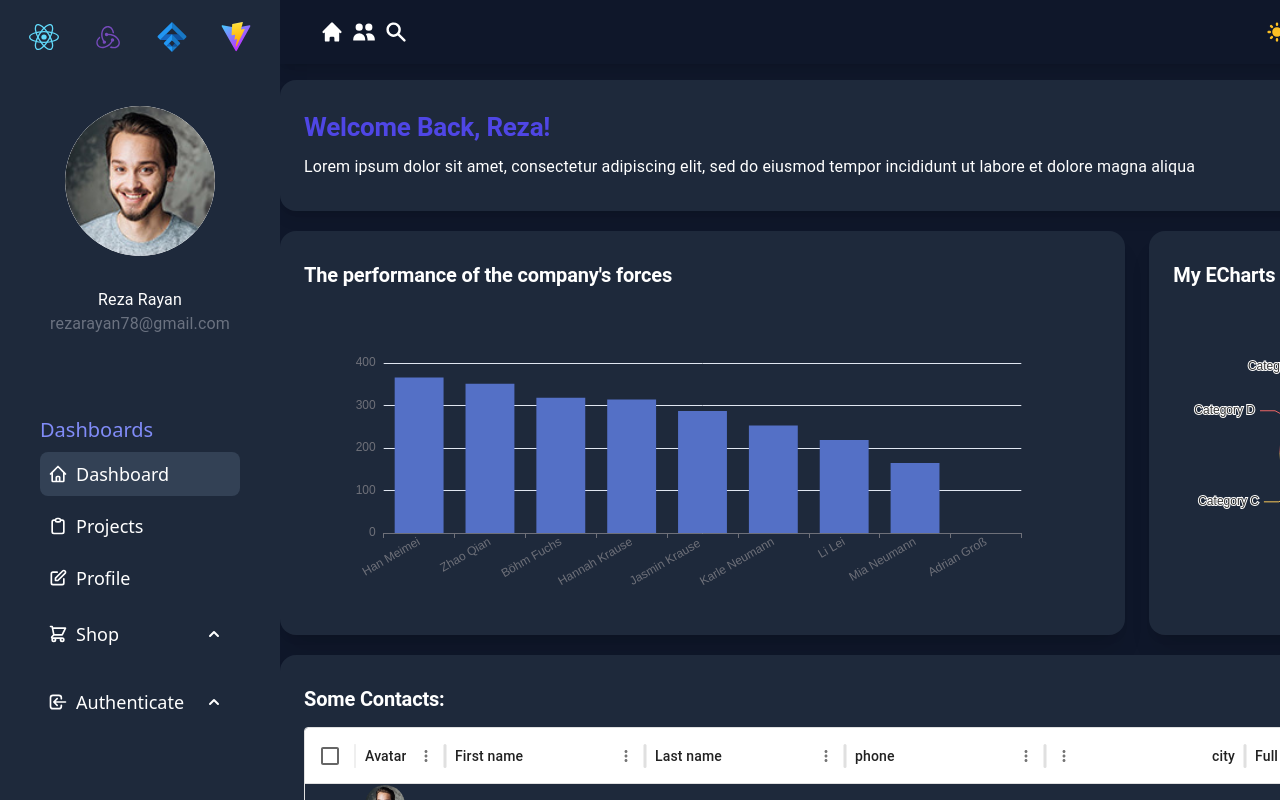
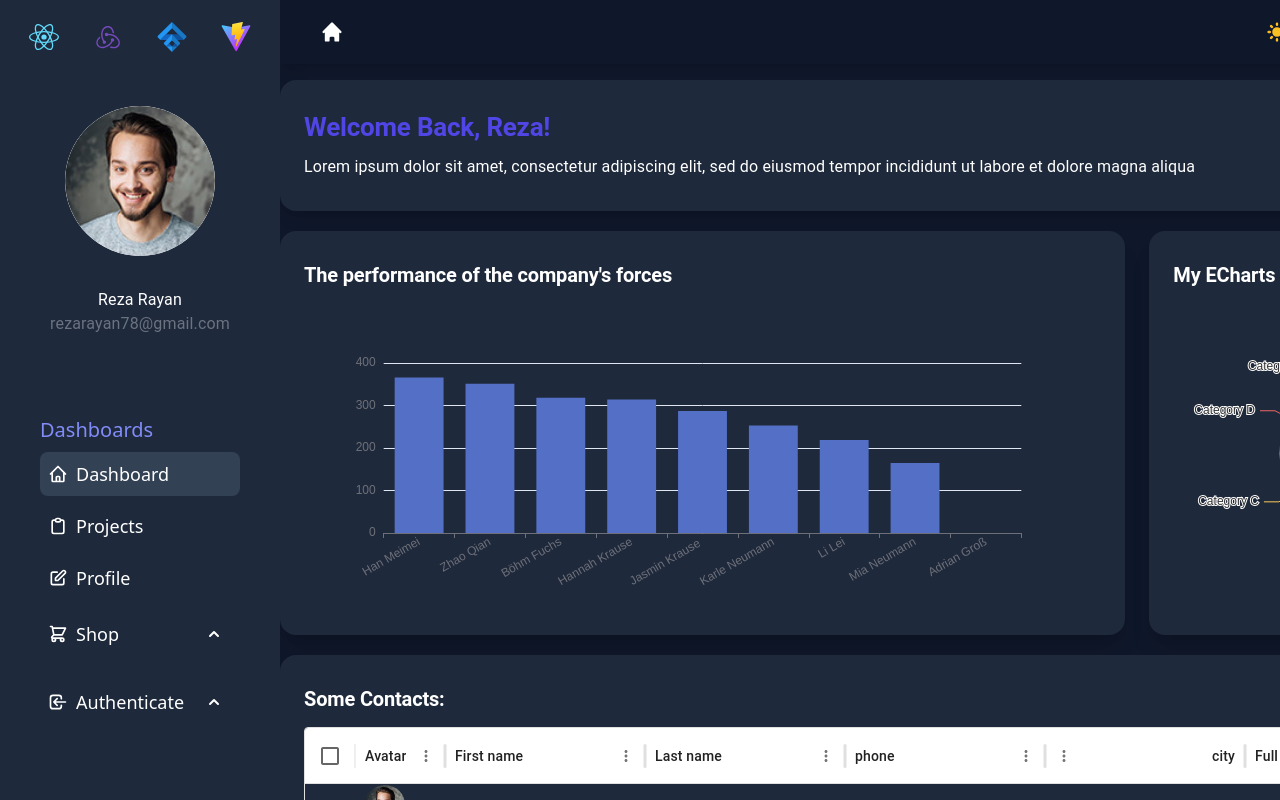
Before and after one commit to Reza-Rayan/amazing-dashboard, a React (Vite) app: page / in a window 1280 px wide. Shown: the top 800 px of the page. Built offline with nearby package versions, Linux system fonts and the light colour scheme.

Commit message:
REMOVE: extra files

```diff
--- a/src/app/pages/product/index.tsx
+++ b/src/app/pages/product/index.tsx
@@ -25,9 +25,6 @@ const ProductPage = () => {
 
   const handleClick = () => {
     setOpenSnackbar(true);
-    setTimeout(() => {
-      navigate("/cart");
-    }, 4000);
   };
 
   const handleClose = (
@@ -128,6 +125,7 @@ const ProductPage = () => {
                   placeholder="Count"
                   variant="outlined"
                   color="secondary"
+                  defaultValue={1}
                 />
               </Box>
               {/* End Here */}
--- a/src/app/theme-layouts/Topbar.tsx
+++ b/src/app/theme-layouts/Topbar.tsx
@@ -3,7 +3,7 @@ import { Link } from "react-router-dom";
 import ProfileButton from "./components/ProfileButton";
 
 // Icons
-import { SearchIcon, UsersIcon, HomeIcon } from "@heroicons/react/solid";
+import { HomeIcon } from "@heroicons/react/solid";
 
 const Topbar = () => {
   return (
@@ -12,16 +12,6 @@ const Topbar = () => {
         <Tooltip title="See Your Friends">
           <Link to={"/"}>
             <HomeIcon width={24} />
-          </Link>
-        </Tooltip>
-        <Tooltip title="See Your Friends">
-          <Link to={"/contacts"}>
-            <UsersIcon width={24} />
-          </Link>
-        </Tooltip>
-        <Tooltip title="See Your Friends">
-          <Link to={"/search"}>
-            <SearchIcon width={24} />
           </Link>
         </Tooltip>
       </div>
```
